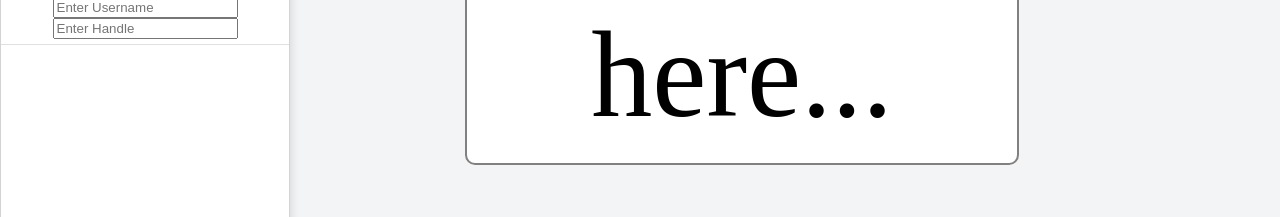
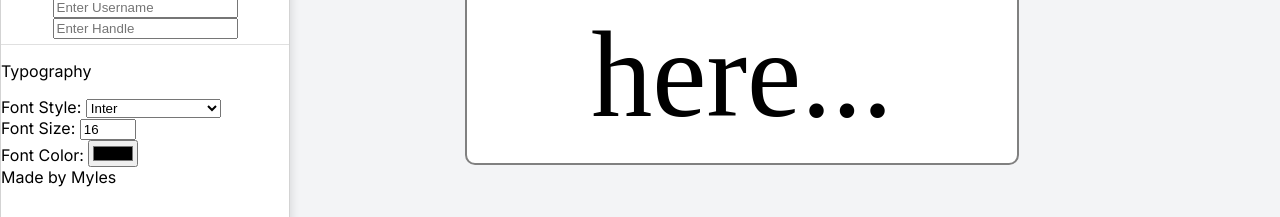
Before and after one commit to KingOfSpades-cmd/Source-Card, a plain HTML site: page index.html in a window 1280 px wide. Shown: the part 474-691 px from the top of the page. Drawn offline with Linux system fonts and the light colour scheme.

Commit message:
Added typography section in the HTML file and unstyled placeholder section for typography in the CSS file

```diff
--- a/index.html
+++ b/index.html
@@ -29,6 +29,23 @@
          <input type="text" id="social_media_handle_input" placeholder="Enter Handle">
       </div>
       <!--/Profile Area-->
+      <!--Typography-->
+      <div id="typography_area">
+         <p id="typography_title">Typography</p>
+         <label for="font_select">Font Style:</label>
+         <select id="font_select">
+            <option value="Inter">Inter</option>
+            <option value="Arial">Arial</option>
+            <option value="Times New Roman">Times New Roman</option>
+            <option value="Courier New">Courier New</option>
+         </select>
+         <br/>
+         <label for="font_size">Font Size:</label>
+         <input type="number" id="font_size" min="10" max="72" value="16">
+         <br/>
+         <label for="font_color">Font Color:</label>
+         <input type="color" id="font_color" value="#000000">
+      <!--/Typography-->
    </div>
    <!--/Left Pane-->
 
--- a/style.css
+++ b/style.css
@@ -69,6 +69,10 @@ header {
 
 
 /* /Profile Area */
+
+/* Typography */
+    /* This is where the typography styles will live */
+/* /Typography */
 
 #center_canvas {
   position: fixed;
```
